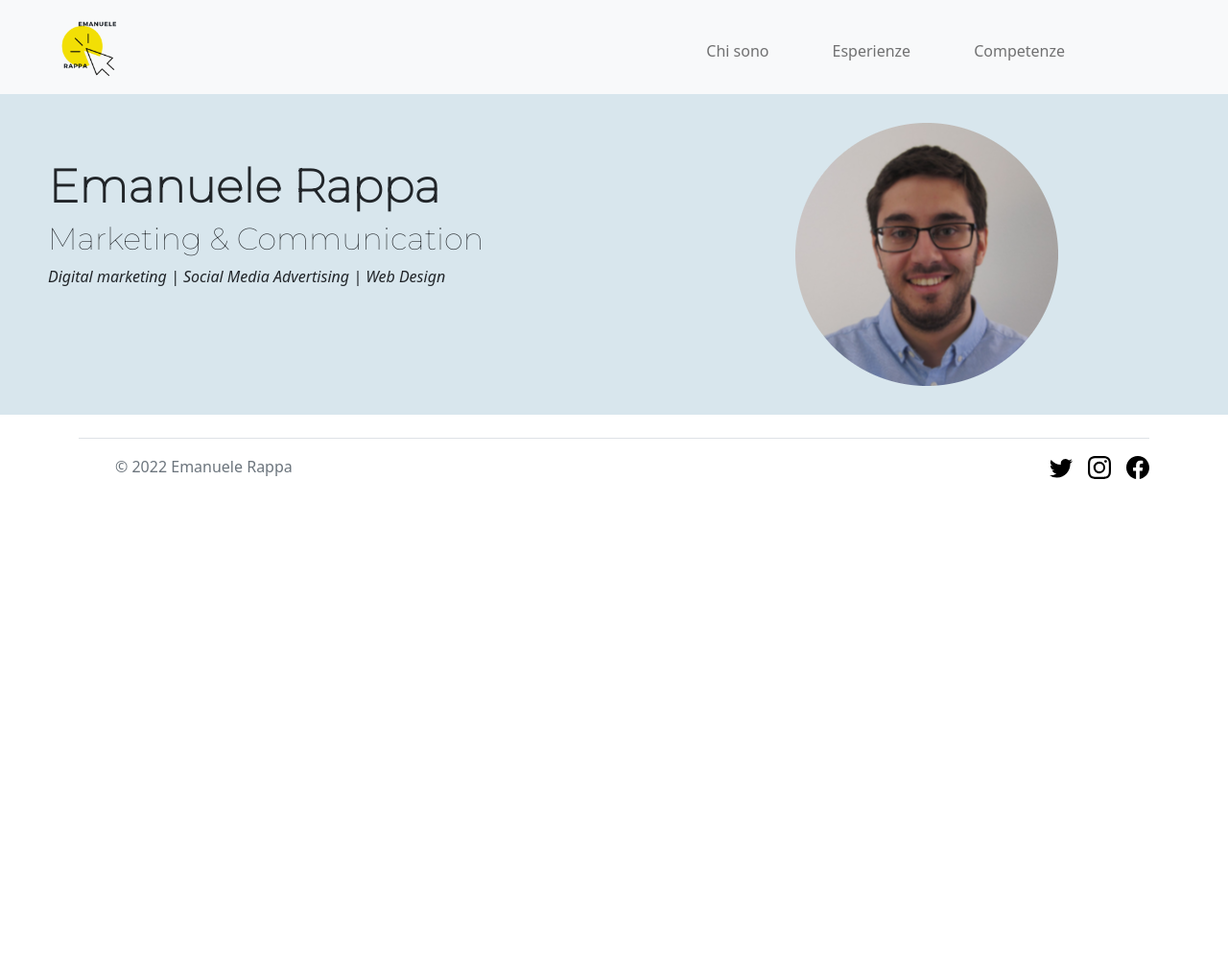
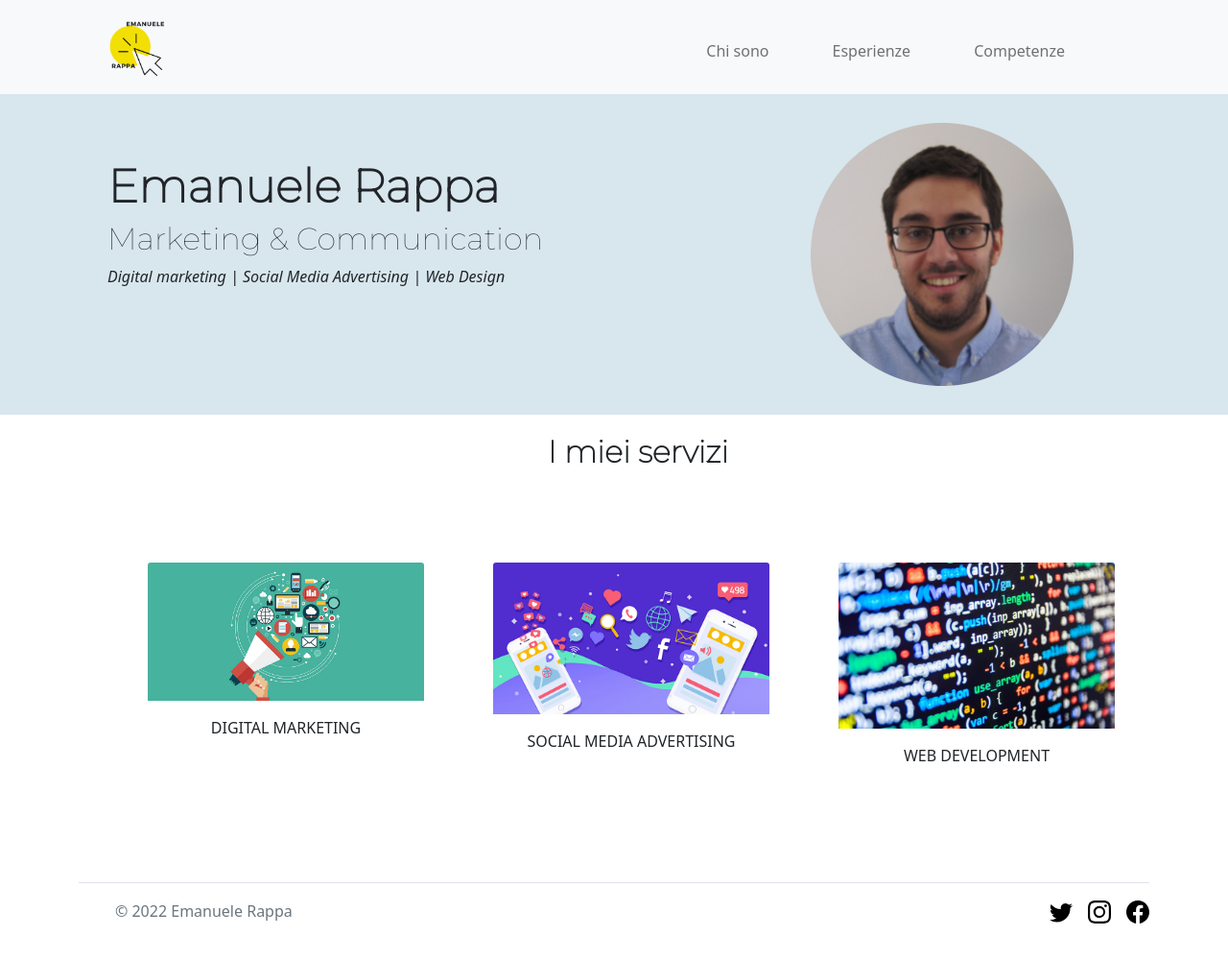
Before and after one commit to Emanuele2794/PersonalSite_V10, a plain HTML site: page index.html in a window 1280 px wide. Shown: the whole page at 96% size. Before the commit the page ends 800 px from the top, so only its background shows below. Drawn offline with nearby package versions, Linux system fonts and the light colour scheme.

Commit message:
Aggiornamento sito 22 maggio

```diff
--- a/css/styles.css
+++ b/css/styles.css
@@ -3,10 +3,33 @@
   background-color: #d8e6ed;
 }
 
+#competenze {
+  margin: 0;
+  text-align: center;
+}
+
 /* Classi */
+.card {
+  margin: 50px;
+  border: 0;
+}
+
+.card-text {
+  margin-left: auto;
+  text-align: center;
+}
+
 .container-fluid {
   padding: 0;
-}
+  }
+  .container-row-card {
+    text-align: center;
+    margin-right: 0;
+    display: flex;
+    display: flex;
+    justify-content: center;
+    align-items: center;
+  }
 .immagine-nome {
   text-align: center;
 }
@@ -17,7 +40,7 @@
 .logo {
   height: 80px;
   width: 80px;
-margin-left: 50px;
+margin-left: 100px;
 }
 .navbar {
   padding-bottom: 0;
@@ -29,9 +52,19 @@ margin-left: 50px;
 .nav-item {
   padding: 0 25px;
 }
-.row {
+.row-card{
+  padding: 30px 0;
+  margin: 0 100px 0;
+}
+
+.row-name {
+  margin-left: 50px;
   padding: 30px 0;
 }
+.servizi {
+  padding-top: 20px;
+}
+
 
 /* Selettori */
 h1 {
@@ -53,3 +86,7 @@ margin-left: 50px;
   p {
     margin-left: 50px;
   }
+body {
+  margin-right: 0;
+}
+/* Media Query*/
--- a/index.html
+++ b/index.html
@@ -39,16 +39,16 @@
         </div>
       </nav>
 
-      <div class="row">
+      <div class="row row-name">
         <div class="nome-ruolo col-lg-6">
           <h1>Emanuele Rappa</h1>
           <h2>Marketing & Communication </h2>
           <p><i>Digital marketing | Social Media Advertising | Web Design</i></p>
         </div>
 
-      <div class="immagine-nome col-lg-6">
-        <img src="images/immagineprofilo.png" alt="Emanuele Rappa" />
-      </div>
+        <div class="immagine-nome col-lg-6">
+          <img src="images/immagineprofilo.png" alt="Emanuele Rappa" />
+        </div>
       </div>
     </div>
 
@@ -62,6 +62,39 @@
   </section>
   <section id="competenze">
 
+    <h2 class= "servizi"> <b>I miei servizi</b></h2>
+<div class="container-row-card">
+
+
+    <div class="row g-2 row-card">
+      <div class="col-lg-4">
+        <div class="card" style="width: 18rem;">
+          <img src="images/digital-marketing.jpg" class="card-img-top" alt="Digital Marketing">
+          <div class="card-body">
+            <p class="card-text">DIGITAL MARKETING</p>
+          </div>
+        </div>
+      </div>
+
+      <div class="col-lg-4">
+        <div class="card" style="width: 18rem;">
+          <img src="images/social-mobile.jpg" class="card-img-top" alt="Social Advertising">
+          <div class="card-body">
+            <p class="card-text">SOCIAL MEDIA ADVERTISING</p>
+          </div>
+        </div>
+      </div>
+
+      <div class="col-lg-4">
+        <div class="card" style="width: 18rem;">
+          <img src="images/web-dev.jpeg" class="card-img-top" alt="Web Design">
+          <div class="card-body">
+            <p class="card-text">WEB DEVELOPMENT</p>
+          </div>
+        </div>
+      </div>
+    </div>
+</div>
   </section>
   <section id="footer">
     <svg xmlns="http://www.w3.org/2000/svg" style="display: none;">
@@ -92,10 +125,10 @@
         </div>
 
         <ul class="nav col-md-4 justify-content-end list-unstyled d-flex">
-          <li class="ms-3"><a class="text-muted" href="#"><svg class="bi" width="24" height="24">
+          <li class="ms-3"><a class="text-muted" href="https://twitter.com/rappa94"><svg class="bi" width="24" height="24">
                 <use xlink:href="#twitter" />
               </svg></a></li>
-          <li class="ms-3"><a class="text-muted" href="#"><svg class="bi" width="24" height="24">
+          <li class="ms-3"><a class="text-muted" href="https://www.instagram.com/emanuelerappa/"><svg class="bi" width="24" height="24">
                 <use xlink:href="#instagram" />
               </svg></a></li>
           <li class="ms-3"><a class="text-muted" href="#"><svg class="bi" width="24" height="24">
```
Also changed, not shown: images/digital-marketing.jpg (added), images/social-adv.jpg (added), images/social-mobile.jpg (added), images/web-dev.jpeg (added).
